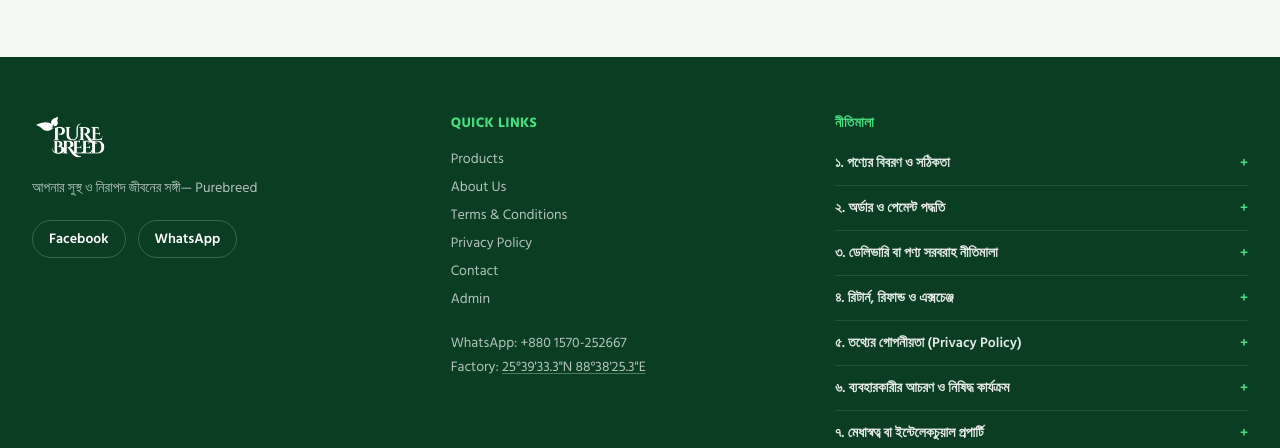
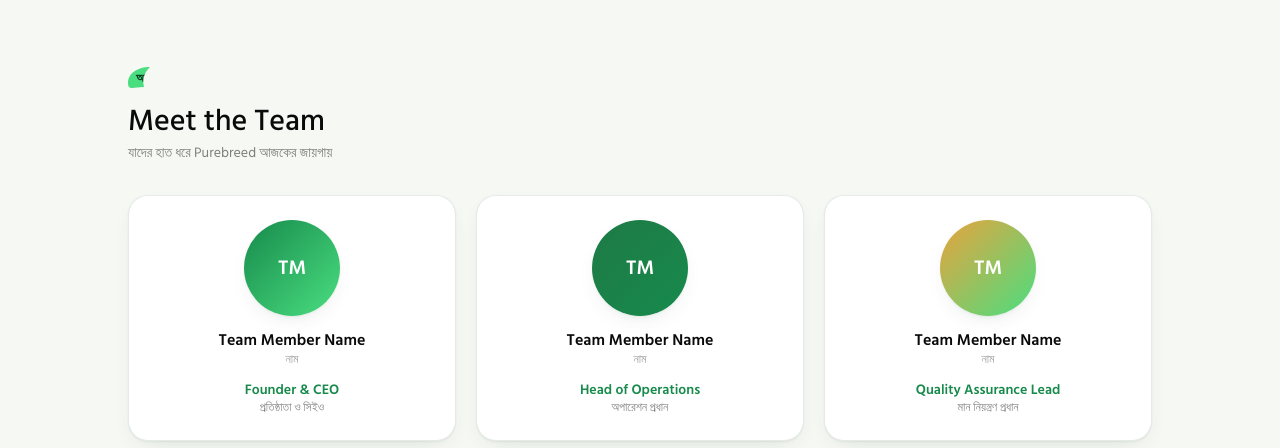
Before and after one commit to redwannicee/Purebreed, a Next.js app: page /about in a window 1280 px wide. Shown: the part 352-800 px from the top of the page. Built offline with nearby package versions, Linux system fonts and the light colour scheme; no server answers.

Commit message:
Add Meet the Team section to About page

```diff
--- a/src/app/about/page.js
+++ b/src/app/about/page.js
@@ -1,4 +1,5 @@
 import { BRAND_INTRO, CONTACT_INFO } from "@/lib/policyContent";
+import TeamSection from "@/components/TeamSection";
 
 export const metadata = { title: "About Us — Purebreed" };
 
@@ -15,6 +16,10 @@ export default function AboutPage() {
           {BRAND_INTRO}
         </p>
       </div>
+
+      <div className="mx-auto max-w-5xl">
+        <TeamSection />
+      </div>
     </div>
   );
 }
```
